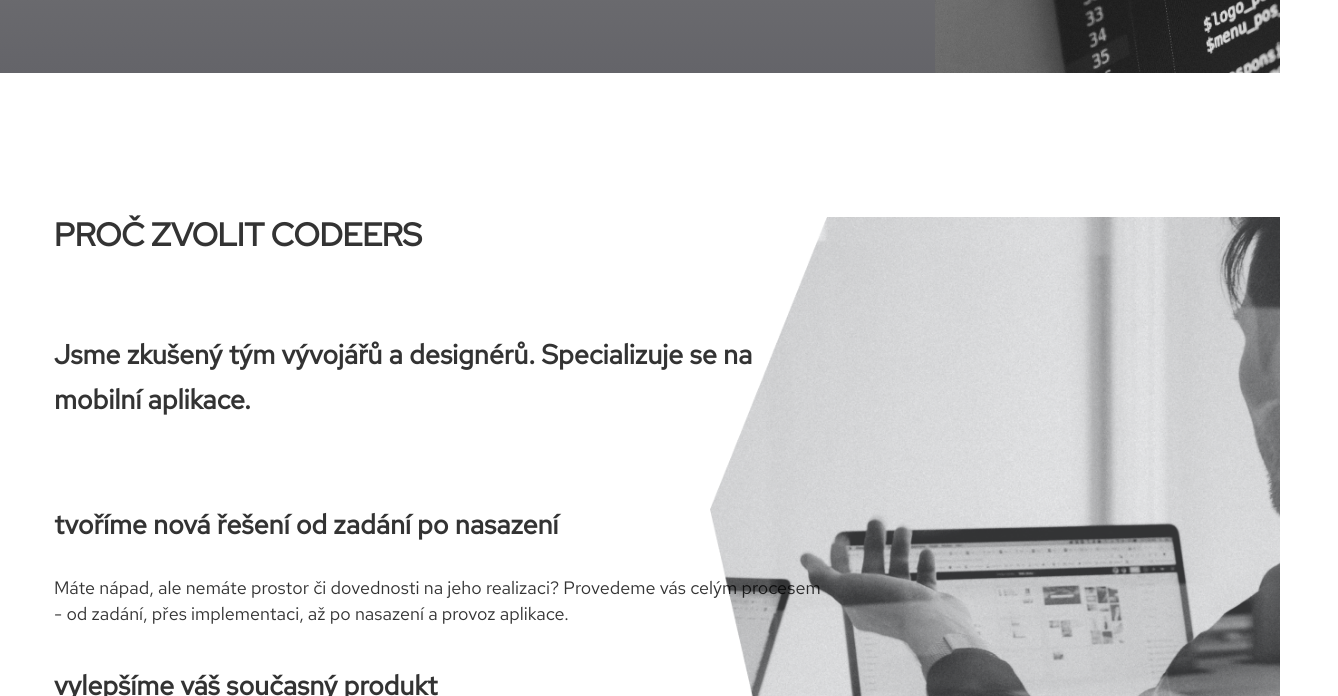
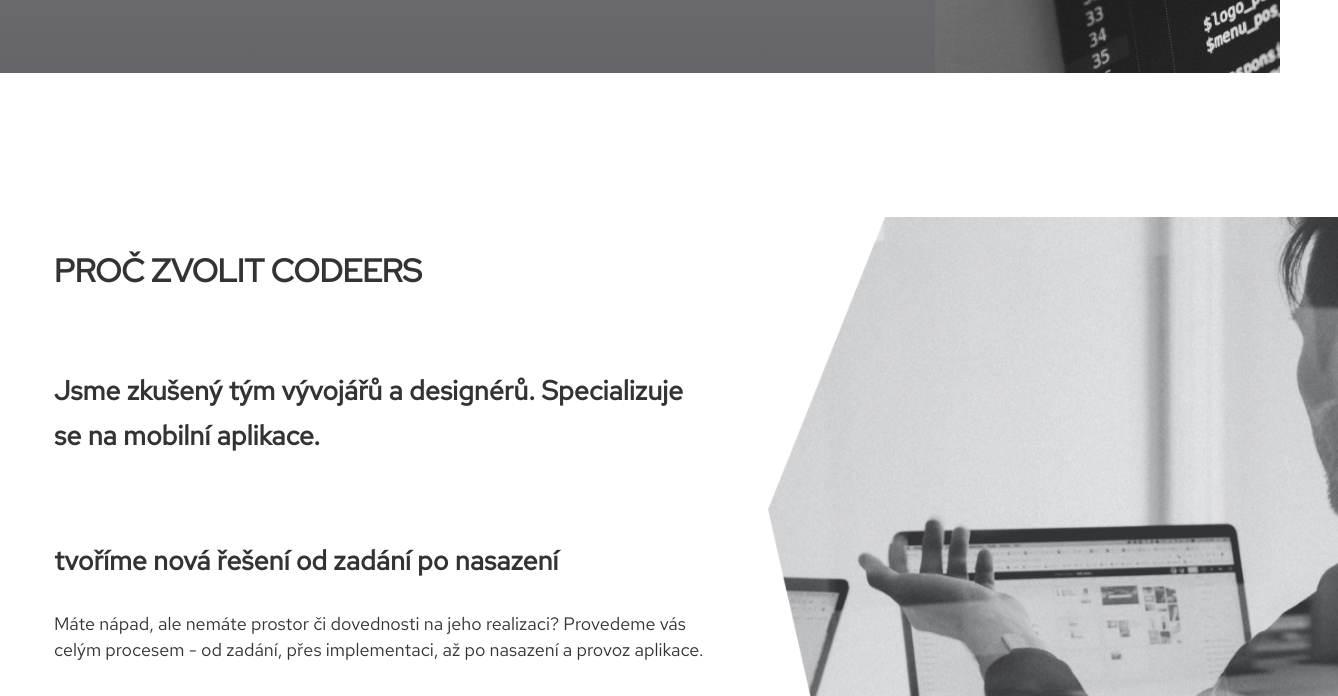
Before and after one commit to kubmir/codeers, a Gatsby site: page / in a window 1280 px wide. Shown: the part 727-1423 px from the top of the page, 1338 px wide, since content can reach past the window. Built offline with nearby package versions, Linux system fonts and the light colour scheme; Gatsby itself is replaced by a stand-in of ours.

Commit message:
feat: use sticky position not to jump

```diff
--- a/src/components/howWeWork.js
+++ b/src/components/howWeWork.js
@@ -7,10 +7,10 @@
 import './layout.css';
 
 const HowWeWorkImage = styled.img`
-  position: absolute;
-  top: 0;
-  left: 0;
-  height: 100%;
+  position: sticky;
+  top: 120px;
+  right: 0;
+  height: calc(100vh - 120px);
   z-index: -1;
 `;
 
@@ -36,7 +36,7 @@
 `;
 
 const HowWeWorkWrapper = styled.div`
-  position: relative;
+  display: flex;
   margin: 8rem 0;
 
   @media only screen and (max-width: 768px) {
@@ -45,7 +45,7 @@
       display: block;
       position: absolute;
       left: 0;
-      top: ${props => props.mobileTopPosition}px;
+      top: ${(props) => props.mobileTopPosition}px;
       width: 100%;
       height: calc(100vh - 100px);
       opacity: 0.1;
@@ -60,17 +60,13 @@
 `;
 
 const MobileWrapper = styled.div`
-  overflow: scroll;
-
   @media only screen and (max-width: 768px) {
     position: relative;
   }
 `;
 
 const ImageWrapper = styled.div`
-  position: absolute;
-  left: 0;
-  height: calc(100vh - 120px);
+  width: 40%;
 
   @media only screen and (max-width: 768px) {
     display: none;
@@ -78,11 +74,9 @@
 `;
 
 const StepsWrapper = styled.div`
-  margin-left: 40%;
   padding: 0 3rem 4rem 3rem;
 
   @media only screen and (max-width: 768px) {
-    margin-left: 0;
     width: calc(100% - 2rem);
     padding: 0 1rem;
   }
@@ -129,7 +123,6 @@
 ];
 
 const HowWeWork = () => {
-  const [topPositionOfImage, setTopPositionOfImage] = React.useState(0);
   const [topPositionOfImageMobile, setTopPositionOfImageMobile] = React.useState(0);
 
   React.useLayoutEffect(() => {
@@ -137,20 +130,14 @@
       const mobileScreenHeight = window.innerHeight - 100;
 
       const howWeWorkElement = document.getElementById('howWeWorkWrapper');
-      const imageWrapper = document.getElementById('imageWrapper');
 
       const howWeWorkWrapperHeight = howWeWorkElement.clientHeight;
-      const imageWrapperHeight = imageWrapper.clientHeight;
 
-      const maxTopShift = howWeWorkWrapperHeight > imageWrapperHeight ? howWeWorkWrapperHeight - imageWrapperHeight : 0;
-      const currentShift = howWeWorkElement.getBoundingClientRect().top * -1 + 120;
-      const newTopPosition = currentShift > maxTopShift ? maxTopShift : currentShift;
-
-      const maxTopMobileShift = howWeWorkWrapperHeight > mobileScreenHeight ? howWeWorkWrapperHeight - mobileScreenHeight : 0;
+      const maxTopMobileShift =
+        howWeWorkWrapperHeight > mobileScreenHeight ? howWeWorkWrapperHeight - mobileScreenHeight : 0;
       const currentMobileShift = howWeWorkElement.getBoundingClientRect().top * -1 + 100;
       const newTopMobilePosition = currentMobileShift > maxTopMobileShift ? maxTopMobileShift : currentMobileShift;
 
-      setTopPositionOfImage(newTopPosition < 0 ? 0 : newTopPosition);
       setTopPositionOfImageMobile(newTopMobilePosition < 0 ? 0 : newTopMobilePosition);
     };
 
@@ -164,7 +151,7 @@
   return (
     <MobileWrapper>
       <HowWeWorkWrapper id="howWeWorkWrapper" mobileTopPosition={topPositionOfImageMobile}>
-        <ImageWrapper id="imageWrapper" style={{ top: topPositionOfImage }}>
+        <ImageWrapper>
           <HowWeWorkImage src={howWeWorkImage} />
         </ImageWrapper>
         <StepsWrapper>
--- a/src/components/references.js
+++ b/src/components/references.js
@@ -11,6 +11,7 @@
 
 const ReferenceImage = styled.img`
   width: 60%;
+  max-height: 32rem;
 
   @media only screen and (max-width: 600px) {
     width: 100%;
--- a/src/components/whyUs.js
+++ b/src/components/whyUs.js
@@ -7,10 +7,10 @@
 import './layout.css';
 
 const ReasonImage = styled.img`
-  position: absolute;
-  top: 0;
+  position: sticky;
+  top: 120px;
   right: 0;
-  height: 100%;
+  height: calc(100vh - 120px);
   z-index: -1;
 `;
 
@@ -36,7 +36,7 @@
 `;
 
 const WhyUsWrapper = styled.div`
-  position: relative;
+  display: flex;
   margin: 8rem 0;
 
   @media only screen and (max-width: 768px) {
@@ -45,7 +45,7 @@
       display: block;
       position: absolute;
       left: 0;
-      top: ${props => props.mobileTopPosition}px;
+      top: ${(props) => props.mobileTopPosition}px;
       width: 100%;
       height: calc(100vh - 100px);
       opacity: 0.1;
@@ -67,17 +67,13 @@
 `;
 
 const MobileWrapper = styled.div`
-  overflow: scroll;
-
   @media only screen and (max-width: 768px) {
     position: relative;
   }
 `;
 
 const ImageWrapper = styled.div`
-  position: absolute;
-  right: 0;
-  height: calc(100vh - 120px);
+  width: 40%;
 
   @media only screen and (max-width: 768px) {
     display: none;
@@ -113,7 +109,6 @@
 ];
 
 const WhyUs = () => {
-  const [topPositionOfImage, setTopPositionOfImage] = React.useState(0);
   const [topPositionOfImageMobile, setTopPositionOfImageMobile] = React.useState(0);
 
   React.useLayoutEffect(() => {
@@ -121,20 +116,13 @@
       const mobileScreenHeight = window.innerHeight - 100;
 
       const whyUsWrapperElement = document.getElementById('whyUsWrapper');
-      const imageWrapper = document.getElementById('imageWrapper');
 
       const whyUsWrapperHeight = whyUsWrapperElement.clientHeight;
-      const imageWrapperHeight = imageWrapper.clientHeight;
-
-      const maxTopShift = whyUsWrapperHeight > imageWrapperHeight ? whyUsWrapperHeight - imageWrapperHeight : 0;
-      const currentShift = (whyUsWrapperElement.getBoundingClientRect().top * -1) + 120;
-      const newTopPosition = currentShift > maxTopShift ? maxTopShift : currentShift;
 
       const maxTopMobileShift = whyUsWrapperHeight > mobileScreenHeight ? whyUsWrapperHeight - mobileScreenHeight : 0;
       const currentMobileShift = whyUsWrapperElement.getBoundingClientRect().top * -1 + 100;
       const newTopMobilePosition = currentMobileShift > maxTopMobileShift ? maxTopMobileShift : currentMobileShift;
 
-      setTopPositionOfImage(newTopPosition < 0 ? 0 : newTopPosition);
       setTopPositionOfImageMobile(newTopMobilePosition < 0 ? 0 : newTopMobilePosition);
     };
 
@@ -142,7 +130,7 @@
 
     return () => {
       document.removeEventListener('scroll', calculateImageTopPosition);
-    }
+    };
   }, []);
 
   return (
@@ -158,7 +146,7 @@
               </div>
             ))}
           </ReasonsWrapper>
-        <ImageWrapper id="imageWrapper" style={{ top: topPositionOfImage}}>
+          <ImageWrapper>
             <ReasonImage src={whyUsImage} />
           </ImageWrapper>
       </WhyUsWrapper>
```
Lines whose indentation alone changed are shown as unchanged.
